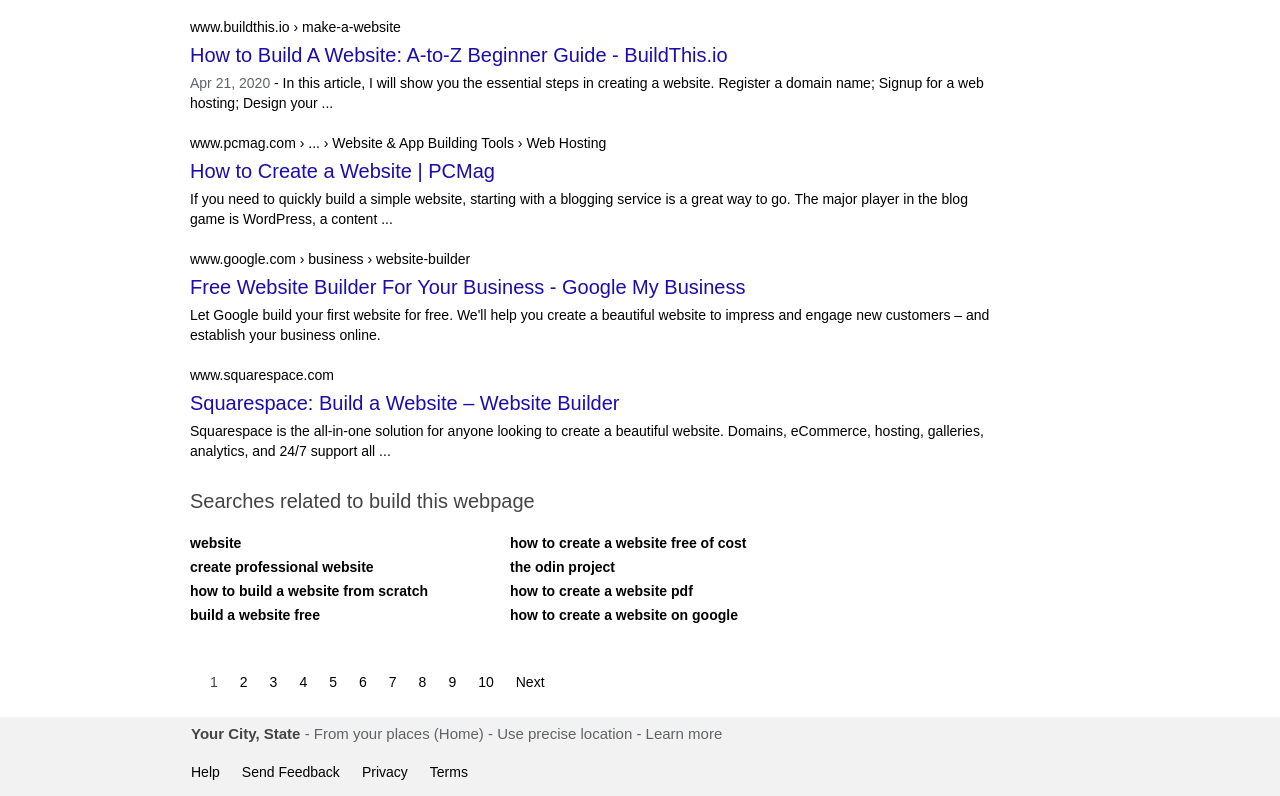
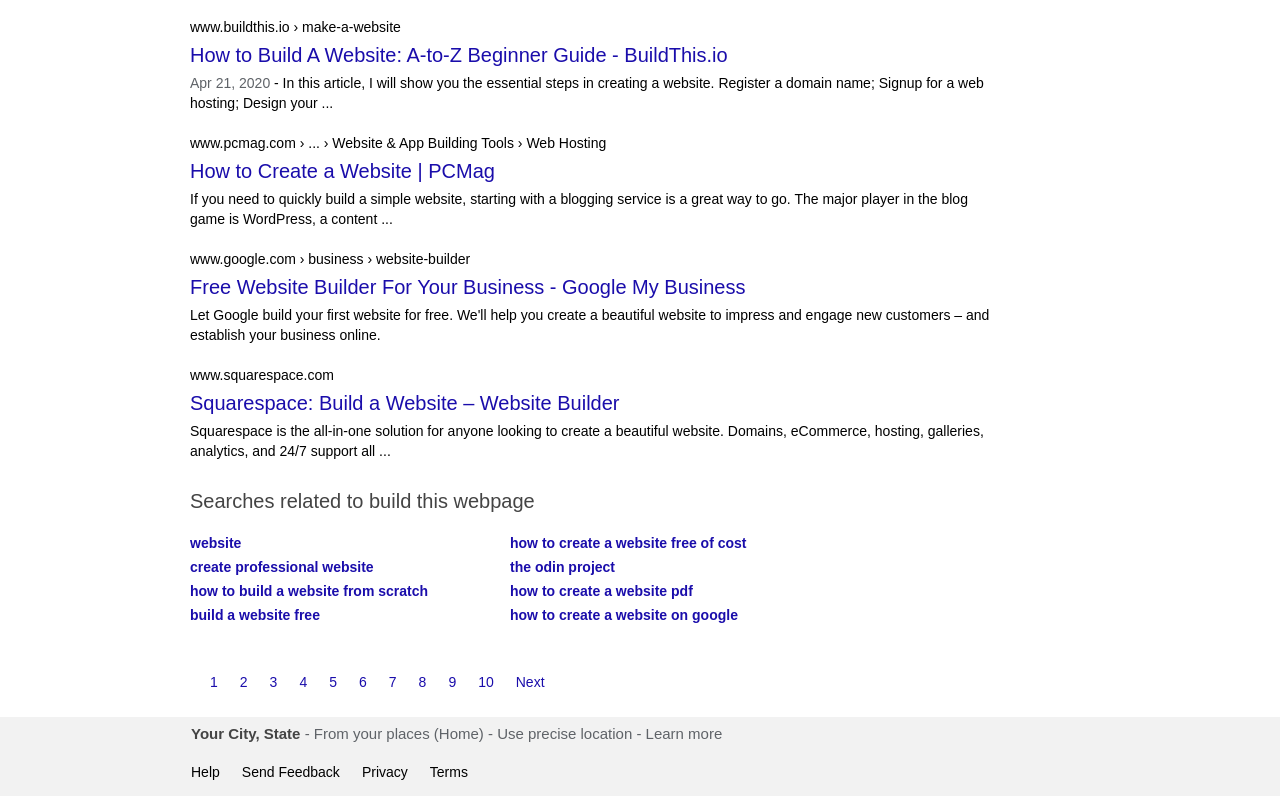
Before and after one commit to strousecj/google-search-results, a plain HTML site: page index.html in a window 1280 px wide. Shown: the part 855-1651 px from the top of the page. Drawn offline with Linux system fonts and the light colour scheme.

Commit message:
Update related searches and page nav link colors

```diff
--- a/css/main.css
+++ b/css/main.css
@@ -221,10 +221,15 @@ main {
     padding: 5px 0;
     font-weight: bold;
     font-size: 14px;
+    color: #1a0dab;
 }
 
 #page-navigation {
     text-align: center;
+}
+
+#page-navigation a {
+    color: #1a0dab;
 }
 
 footer {
```
